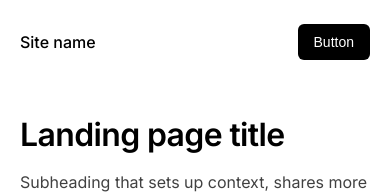
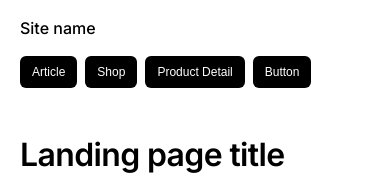
Before and after one commit to Aniltmg463/type-app, a Next.js app: page / in a window 390 px wide. Shown: the top 194 px of the page. Built offline with nearby package versions, Linux system fonts and the light colour scheme.

Commit message:
refactor Header component for improved layout and consistency; update spacing and button styles

```diff
--- a/app/components/Header.tsx
+++ b/app/components/Header.tsx
@@ -22,16 +22,19 @@ export default function Header({ siteName = "Site name", navigationLinks }: Head
   const router = useRouter();
 
   return (
-    <header className="flex items-center justify-between px-5 sm:px-10 lg:px-20 py-6 lg:py-8">
-      <Link href="/" className="product-nav-link text-base sm:text-lg lg:text-xl hover:opacity-80 transition-opacity">
+    <header className="flex flex-wrap items-center justify-between gap-4 px-5 sm:px-10 lg:px-20 py-4 sm:py-6 lg:py-8">
+      <Link
+        href="/"
+        className="product-nav-link text-base sm:text-lg lg:text-xl hover:opacity-80 transition-opacity shrink-0"
+      >
         {siteName}
       </Link>
-      <nav className="flex items-center gap-4 sm:gap-6 lg:gap-12">
+      <nav className="flex flex-wrap items-center gap-2 sm:gap-3 lg:gap-4">
         {navigationLinks.map((link, index) => (
           <Link
             key={index}
             href={getLinkPath(link)}
-            className="hidden sm:inline-block bg-product-button-bg text-product-button-text px-4 lg:px-6 py-2 lg:py-3 rounded-md text-sm lg:text-base font-inter font-medium hover:opacity-90 hover:scale-105 transition-all duration-200"
+            className="bg-product-button-bg text-product-button-text px-3 sm:px-4 lg:px-6 py-2 lg:py-3 rounded-md text-xs sm:text-sm lg:text-base font-inter font-medium hover:opacity-90 hover:scale-105 transition-all duration-200 whitespace-nowrap"
           >
             {link}
           </Link>
@@ -39,7 +42,7 @@ export default function Header({ siteName = "Site name", navigationLinks }: Head
         <button
           type="button"
           onClick={() => router.push('/')}
-          className="bg-product-button-bg text-product-button-text px-4 lg:px-6 py-2 lg:py-3 rounded-md text-sm lg:text-base font-inter font-medium hover:opacity-90 hover:scale-105 transition-all duration-200"
+          className="bg-product-button-bg text-product-button-text px-3 sm:px-4 lg:px-6 py-2 lg:py-3 rounded-md text-xs sm:text-sm lg:text-base font-inter font-medium hover:opacity-90 hover:scale-105 transition-all duration-200 whitespace-nowrap"
         >
           Button
         </button>
```
